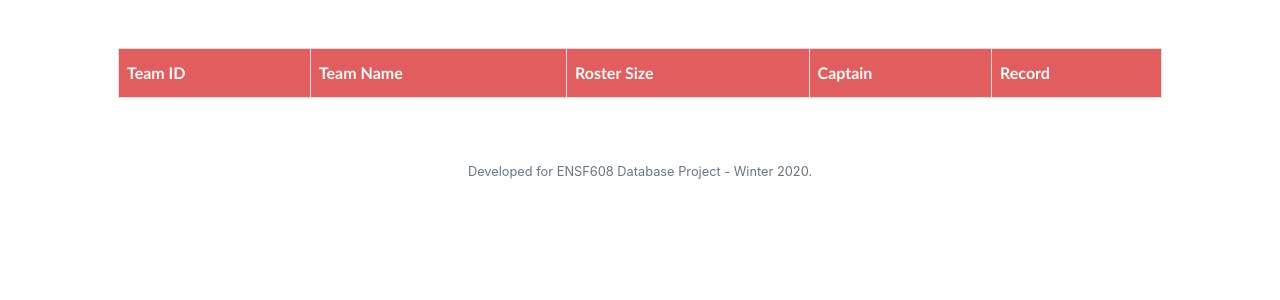
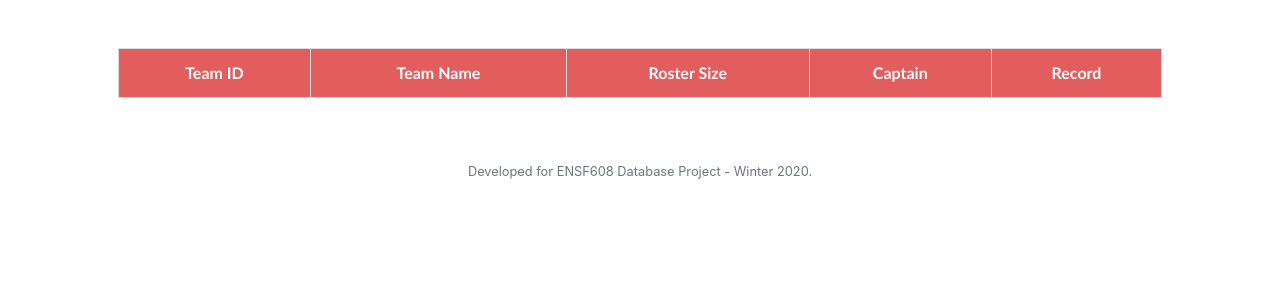
Before and after one commit to arsalanfardi/Intramural-League-Manager, a Flask app: page / in a window 1280 px wide. Shown: the part 112-412 px from the top of the page. Run offline with Flask 2, Linux system fonts and the light colour scheme; data comes from the database, SQL or seed files in the repository; lists and menus that the app fills with data are empty; some libraries are stand-ins or nearby versions.

Commit message:
Applied table styling

```diff
--- a/app/static/styles.css
+++ b/app/static/styles.css
@@ -45,3 +45,26 @@ main img
     /* constrain images on small screens */
     max-width: 100%;
 }
+
+#table {
+    font-family: "Trebuchet MS", Arial, Helvetica, sans-serif;
+    border-collapse: collapse;
+    width: 100%;
+  }
+
+  #table td, #table th {
+    border: 1px solid #ddd;
+    padding: 8px;
+  }
+
+  /* #table tr{background-color: white;} */
+
+  #table tr:hover {background-color: #ddd;}
+
+  #table th {
+    padding-top: 12px;
+    padding-bottom: 12px;
+    text-align: center;
+    background-color: #E25E5E;
+    color: white;
+  }
--- a/app/templates/index.html
+++ b/app/templates/index.html
@@ -7,31 +7,10 @@
 {% block main %}
 <head>
 <style>
-#customers {
-  font-family: "Trebuchet MS", Arial, Helvetica, sans-serif;
-  border-collapse: collapse;
-  width: 100%;
-}
 
-#customers td, #customers th {
-  border: 1px solid #ddd;
-  padding: 8px;
-}
-
-#customers tr:nth-child(even){background-color: #E25E5E;}
-
-#customers tr:hover {background-color: #ddd;}
-
-#customers th {
-  padding-top: 12px;
-  padding-bottom: 12px;
-  text-align: left;
-  background-color: #E25E5E;
-  color: white;
-}
 </style>
 </head>
-    <table id="customers" class="table">
+    <table id="table" class="table">
   <thead>
     <tr>
       <th scope="col">Team ID</th>
--- a/app/templates/players.html
+++ b/app/templates/players.html
@@ -24,7 +24,7 @@
   </form>
 </div>
 
-<table class="table">
+<table id="table" class="table">
   <thead>
     <tr>
       <th scope="col">First Name</th>
--- a/app/templates/schedule.html
+++ b/app/templates/schedule.html
@@ -25,7 +25,7 @@
   </form>
 </div>
 
-<table class="table">
+<table id="table" class="table">
   <thead>
     <tr>
       <th scope="col">Date</th>
```
